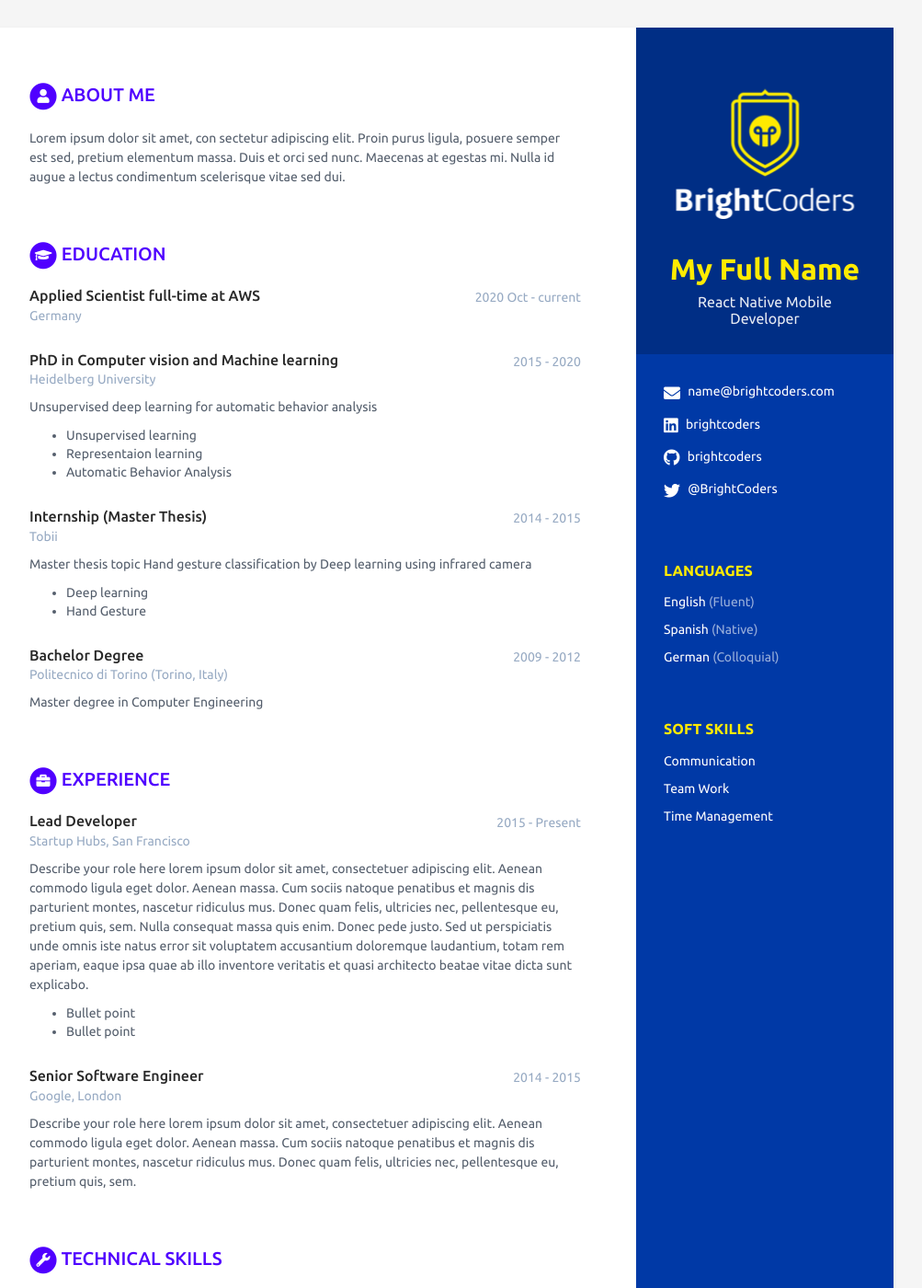
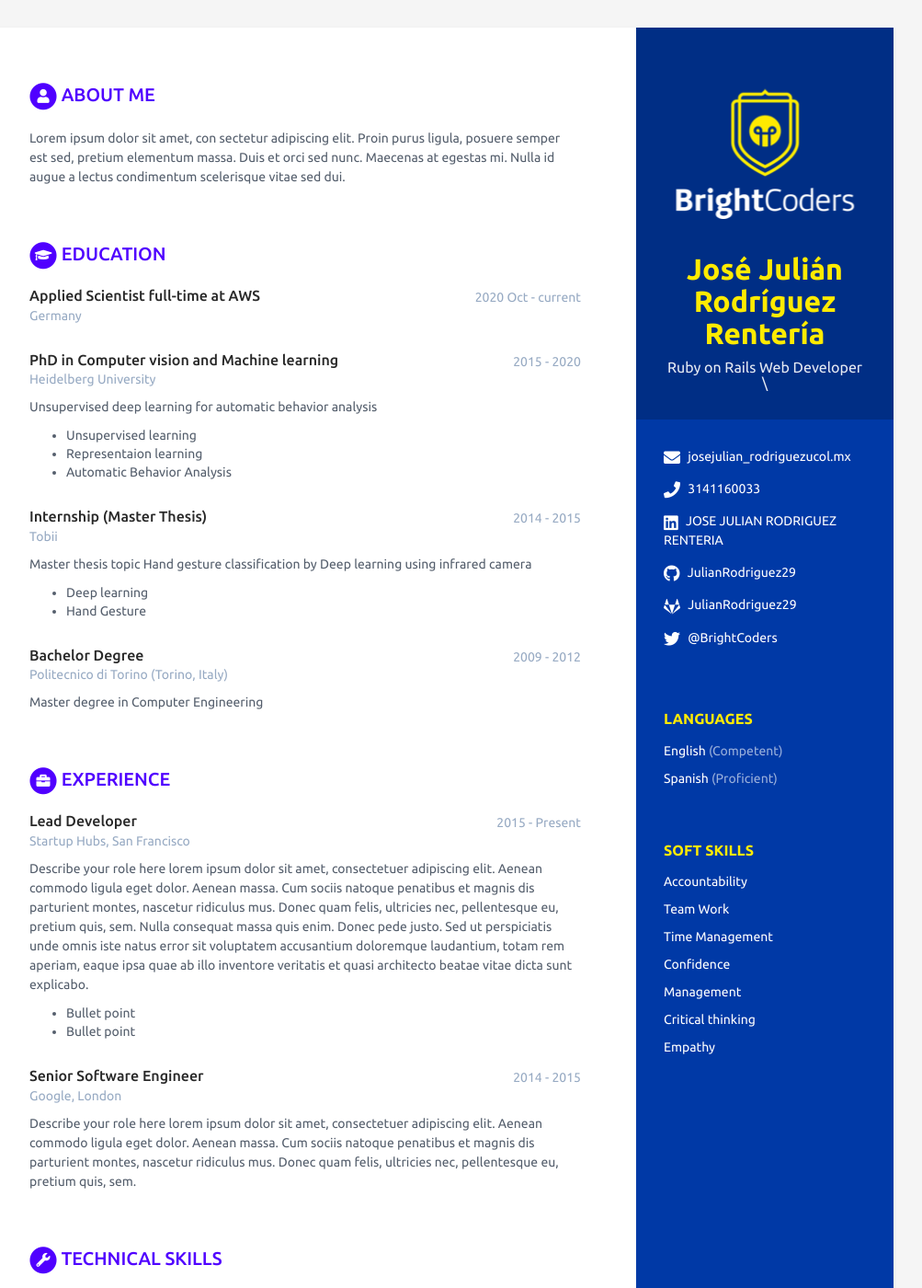
Before and after one commit to BC-MAY-21-ROR/kata-03-resume-scorecard-JulianRodriguez29, a Jekyll site: the page built from index.html, in a window 1280 px wide and 1400 px high. Shown: the whole window at 92% size, without its empty margins (168-1171 px from the left). Built offline with Jekyll 4.4.1, drawn with Linux system fonts in a browser that asks for light colours; some of the changed text lies outside the part shown.

Commit message:
Update of personal data and soft skills
Update of personal data and soft skills, profile summary missing

```diff
--- a/_data/data.yml
+++ b/_data/data.yml
@@ -7,17 +7,17 @@ sidebar:
   education: False # NO MODIFICAR
 
   # Profile information
-  name: My Full Name # Nombre completo
-  tagline: React Native Mobile Developer # React Native Mobile Developer ó Ruby on Rails Web Developer Según sea el caso
+  name: José Julián Rodríguez Rentería
+  tagline: Ruby on Rails Web Developer \
   avatar: escudo.png # No modificar
 
   # Actualiza tus datos de contacto
-  email: name@brightcoders.com
-  phone:
+  email: josejulian_rodriguezucol.mx
+  phone: 3141160033
   website: # No agregar http://
-  linkedin: brightcoders
-  github: brightcoders
-  gitlab:
+  linkedin: JOSE JULIAN RODRIGUEZ RENTERIA
+  github: JulianRodriguez29
+  gitlab: JulianRodriguez29
   bitbucket:
   twitter: '@BrightCoders'
   stack-overflow: # Number/Username, e.g. 123456/alandoe
@@ -27,23 +27,32 @@ sidebar:
   # Actualiza según los idiomas y nieles que tienes. Agrega o Elimina según sea necesario.
   languages:
     - idiom: English
-      level: Fluent # Utiliza el resultado de tu examen oficial, o el nivel de acuerdo al modelo Dreyfus
+      level: Competent
 
     - idiom: Spanish
-      level: Native # Utiliza el resultado de tu examen oficial, o el nivel de acuerdo al modelo Dreyfus
-
-    - idiom: German
-      level: Colloquial
+      level: Proficient
 
   # Registra aquí tus soft skills. Agrega o elimina según sea necesario
   interests:
-    - item: Communication
+    - item: Accountability
       link: # dejar en blanco
 
     - item: Team Work
       link: # dejar en blanco
 
     - item: Time Management
+      link: # dejar en blanco
+
+    - item: Confidence
+      link: # dejar en blanco
+
+    - item: Management
+      link: # dejar en blanco
+
+    - item: Critical thinking
+      link: # dejar en blanco
+
+    - item: Empathy
       link: # dejar en blanco
 
 # Registra aquí un resumen de tu perfil
@@ -125,20 +134,20 @@ skills:
     - name: Python
       level: 20%
 
-    - name: PyTorch
+    - name: HTML
+      level: 60%
+
+    - name: CSS
       level: 40%
 
-    - name: Tensorflow
-      level: 60%
-
-    - name: Caffe
+    - name: Javascript
       level: 80%
 
-    - name: Matlab
-      level: 100%
+    - name: C#
+      level: 40%
 
-    - name: C/C++
-      level: 40%
+    - name: Ruby
+      level: 20%
 
 # NO MODIFICAR
 footer: >
```
